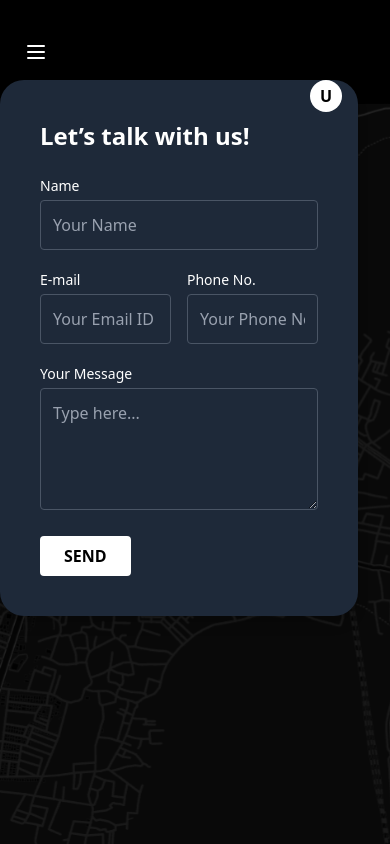
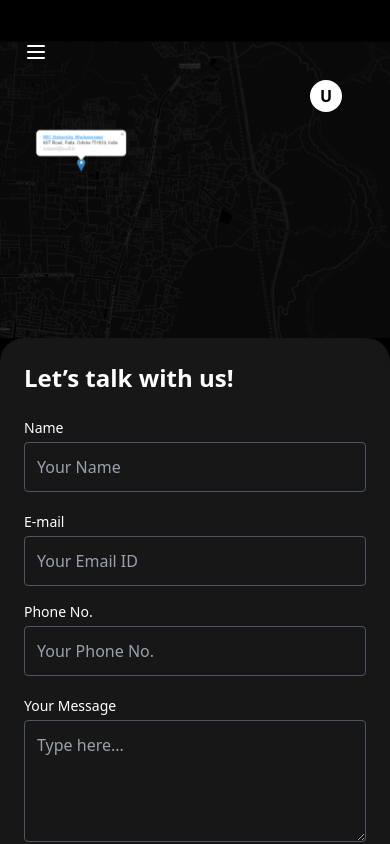
Before and after one commit to abinashmohanty8059/ECELL, a React (Vite) app: page /contact in a window 390 px wide. Shown: the top 844 px of the page. Built offline with nearby package versions, Linux system fonts and the light colour scheme.

Commit message:
Update ContactUs.jsx

```diff
--- a/src/pages/ContactUs.jsx
+++ b/src/pages/ContactUs.jsx
@@ -1,22 +1,35 @@
-// src/components/ContactUs.jsx
 import React from "react";
 import mapBg from "/contact us.svg";
 
 const ContactUs = () => {
   return (
-    <div className="relative min-h-screen bg-black text-white overflow-hidden">
-      {/* Background SVG */}
+    <div className="relative min-h-screen bg-black text-white overflow-hidden flex flex-col md:block">
+      {/* Mobile: Static SVG on top */}
       <img
         src={mapBg}
         alt="Map background"
-        className="absolute inset-0 w-full h-full object-cover z-0"
+        className="block md:hidden w-full h-[40vh] object-cover"
       />
 
-      {/* Contact Box */}
-      <div className="w-full flex justify-end pr-8">
-      <div className="relative z-10 max-w-xl mt-20 p-10 bg-gray-800 bg-opacity-70 rounded-3xl shadow-lg ">
-        <h2 className="text-2xl font-semibold mb-6">
-          Let’s talk <span className="font-bold text-white">with us!</span>
+      {/* Desktop: Fullscreen background */}
+      <img
+        src={mapBg}
+        alt="Map background"
+        className="hidden md:block absolute inset-0 w-full h-full object-cover z-0"
+      />
+
+      {/* Contact Form */}
+      <div className="relative z-10 w-full md:flex md:justify-end md:pr-8 mt-auto">
+        <div
+          className="
+            md:mt-20 md:p-10 p-6
+            bg-[#1a1a1a]/90 backdrop-blur-md shadow-lg
+            md:rounded-3xl rounded-t-3xl
+            w-full md:max-w-xl
+          "
+        >
+          <h2 className="text-2xl font-semibold mb-6 text-white">
+            Let’s talk <span className="font-bold">with us!</span>
           </h2>
 
           <form className="space-y-5">
@@ -29,7 +42,7 @@ const ContactUs = () => {
               />
             </div>
 
-          <div className="grid grid-cols-2 gap-4">
+            <div className="grid grid-cols-1 md:grid-cols-2 gap-4">
               <div>
                 <label className="text-sm block mb-1">E-mail</label>
                 <input
```
Lines whose indentation alone changed are shown as unchanged.
